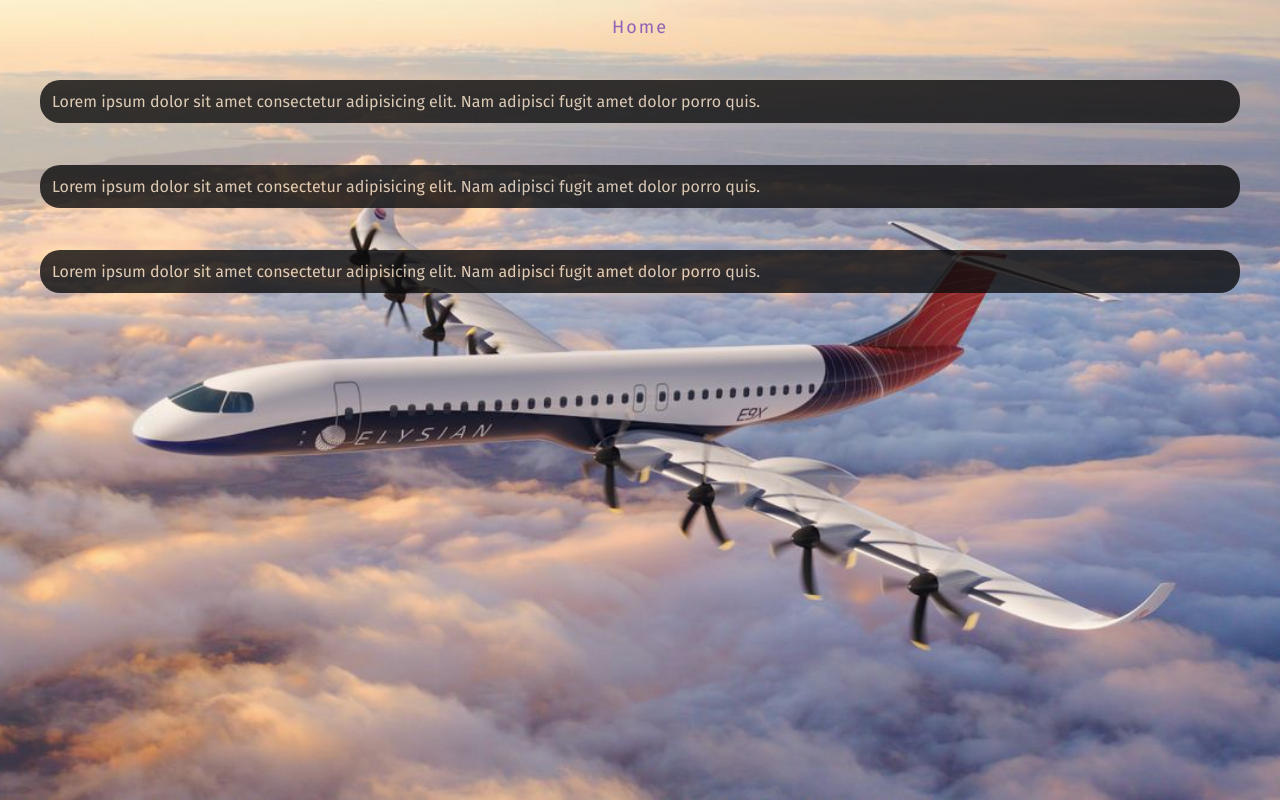
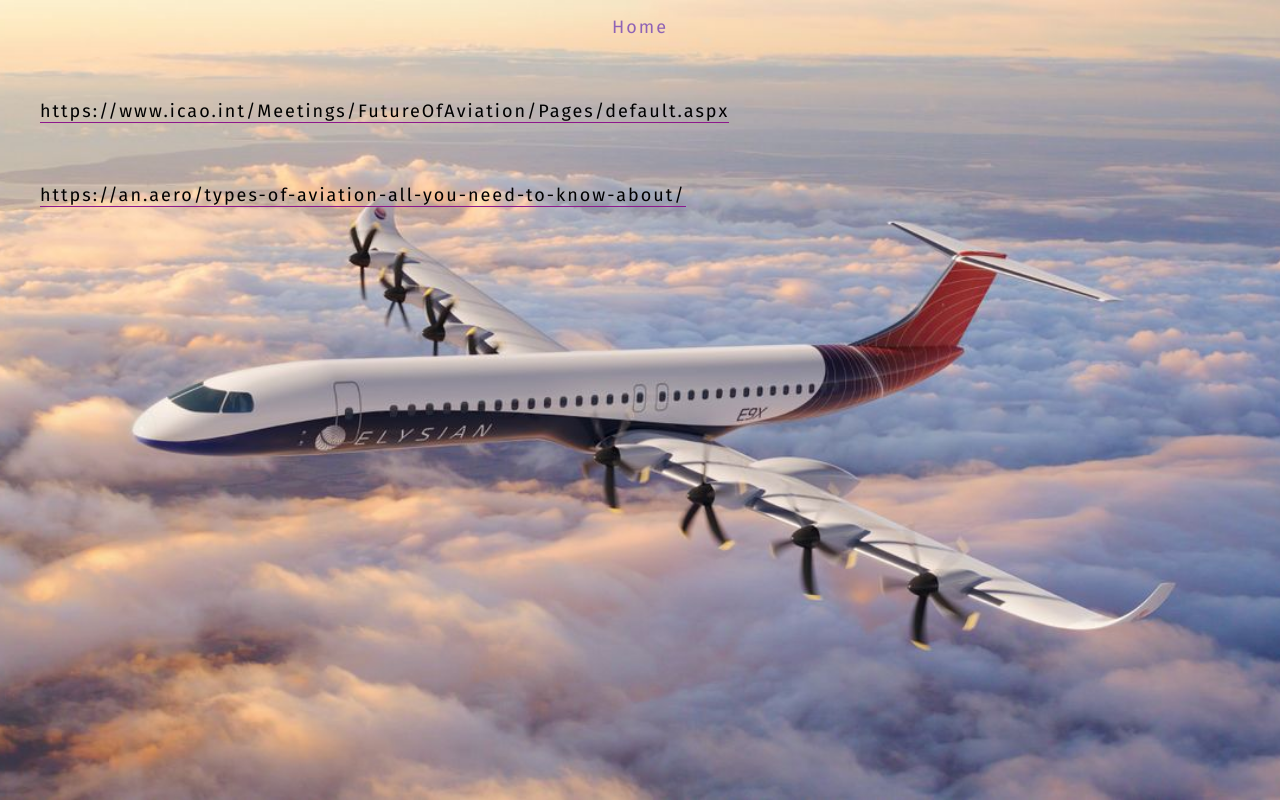
Before and after one commit to dantylos/Aviation, a plain HTML site: page references.html in a window 1280 px wide. Shown: the top 800 px of the page. Drawn offline with Linux system fonts and the light colour scheme; a web font is replaced by a local one.

Commit message:
final changes

```diff
--- a/css/media.css
+++ b/css/media.css
@@ -4,7 +4,7 @@
   }
 }
 
-@media (max-width:1360px){
+@media screen and (max-width:1360px){
   body {
     --boxSize: 17vw;
   }
--- a/css/styles.css
+++ b/css/styles.css
@@ -263,11 +263,12 @@ header a:hover {
   justify-content: space-around;
 }
 .type-wrap{
-  background-color: #111;
+  background-color: #272727;
   opacity: 0.6;
   border-radius: 12px;
   padding: 32px 16px;
 }
+
 #commertial-av .container h3 {
   color: rgb(227, 207, 182);
   margin-bottom: 36px;
@@ -337,6 +338,7 @@ header a:hover {
 .future-info h3{
   color: rgb(227, 207, 182);
   font-size: 34px;
+  text-shadow:  6px 10px 8px #8f63b5;
 }
 .future-info li{
   color: rgb(227, 207, 182);
@@ -353,14 +355,12 @@ header a:hover {
   max-width: 1200px;
 }
 .ref .refblock{
-  padding: 12px;
-  background-color: #0c0c0d;
-  opacity: 0.8;
-  border-radius: 20px;
-  margin-top: 42px;
+  margin-top: 62px;
 }
-.ref .refblock p{
-  color: rgb(227, 207, 182);
+.ref .refblock a{
+  color: #000;
+  text-decoration: none;
+  border-bottom: 1px solid rgb(141, 24, 141);
 }
 
 
--- a/references.html
+++ b/references.html
@@ -21,13 +21,10 @@
     </div>
     <div class="ref">
       <div class="refblock">
-        <p>Lorem ipsum dolor sit amet consectetur adipisicing elit. Nam adipisci fugit amet dolor porro quis.</p>
+        <a href="https://www.icao.int/Meetings/FutureOfAviation/Pages/default.aspx">https://www.icao.int/Meetings/FutureOfAviation/Pages/default.aspx</a>
       </div>
       <div class="refblock">
-        <p>Lorem ipsum dolor sit amet consectetur adipisicing elit. Nam adipisci fugit amet dolor porro quis.</p>
-      </div>
-      <div class="refblock">
-        <p>Lorem ipsum dolor sit amet consectetur adipisicing elit. Nam adipisci fugit amet dolor porro quis.</p>
+        <a href="https://an.aero/types-of-aviation-all-you-need-to-know-about/">https://an.aero/types-of-aviation-all-you-need-to-know-about/</a>
       </div>
     </div>
 
```
Also changed, not shown: index.html (+1 -12 lines), images/1683499634632.jpeg (deleted), images/AdobeStock.jpeg (deleted), images/iStock.jpg (deleted), images/pessi.jpg (deleted), images/plane2.jpeg (deleted), 1 other file.
